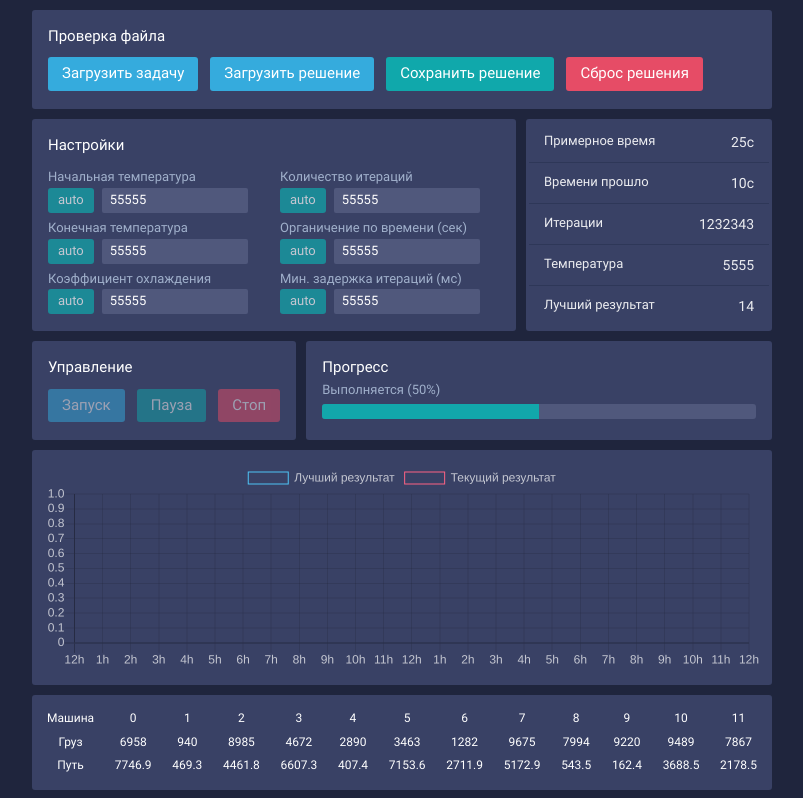
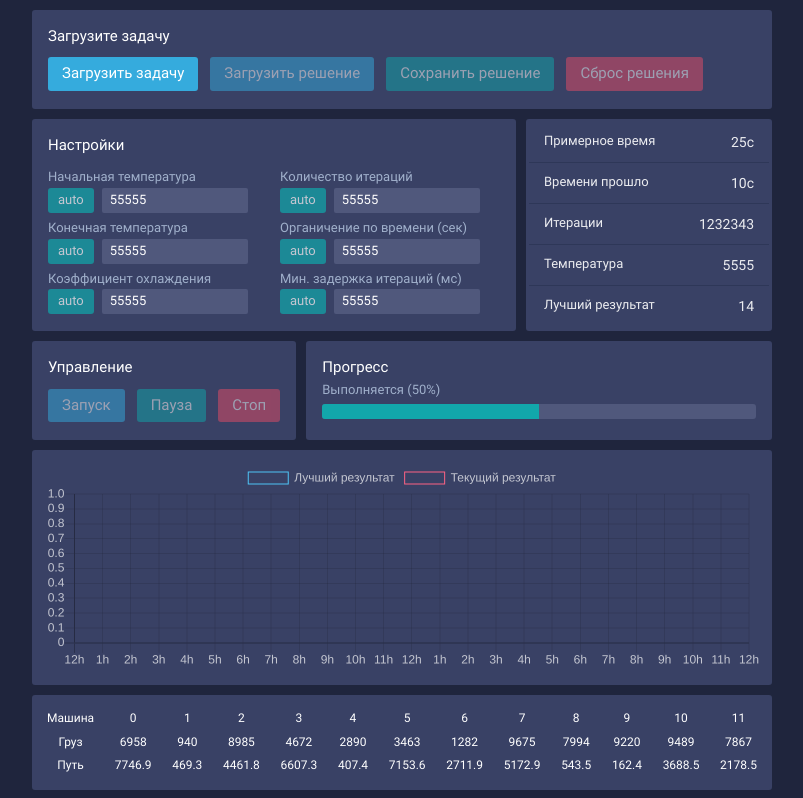
Before and after one commit to strokovok/CVRP-annealing, a Vue app in the folder interface/: page / in a window 1280 px wide. Shown: the top 798 px of the page, without its empty margins (238-1041 px from the left). Built offline with nearby package versions, Linux system fonts and the light colour scheme.

Commit message:
Started event system

```diff
--- a/interface/src/App.vue
+++ b/interface/src/App.vue
@@ -59,9 +59,11 @@ window.stateEnum = {
     INCORRECT_PROBLEM: 'INCORRECT_PROBLEM',
     PROBLEM_READY: 'PROBLEM_READY',
     SOLVING: 'SOLVING',
+    PAUSED: 'PAUSED',
     SOLUTION_LOADING: 'SOLUTION_LOADING',
     INCORRECT_SOLUTION: 'INCORRECT_SOLUTION',
-    SOLUTION_VIEW: 'SOLUTION_VIEW'
+    SOLUTION_VIEW: 'SOLUTION_VIEW',
+    SOLUTION_SAVING: 'SOLUTION_SAVING',
 };
 
 window.settingsEnum = {
@@ -99,8 +101,30 @@ export default {
     },
     created() {
         window.globalStore = this.store;
+        window.handleAppEvent = this.handleAppEvent;
     },
     methods: {
+        handleAppEvent(arg) {
+            let newState = arg.newState;
+            let update = arg.update;
+            if (newState)
+                this.store.state = newState;
+            if (update) {
+                for (let arrName of ['cars', 'routes', 'graph'])
+                    if (update.hasOwnProperty(arrName)) {
+                        while (this.store[arrName].length > 0)
+                            this.store[arrName].pop();
+                        for (let item of update[arrName])
+                            this.store[arrName].push(item);
+                    }
+                if (update.hasOwnProperty('averageOpTime'))
+                    this.store.averageOpTime = update.averageOpTime;
+                if (update.hasOwnProperty('stats'))
+                    for (let stat in update.stats)
+                        this.store.stats[stat] = update.stats[stat];
+            }
+            window.eventBus.$emit('redraw');
+        }
     },
     components: {
         Files,
--- a/interface/src/components/Files.vue
+++ b/interface/src/components/Files.vue
@@ -1,11 +1,19 @@
 <template>
     <div class="files">
-        <div class="ui-label">Проверка файла</div>
+        <div class="ui-label">{{status}}</div>
         <div class="buttons">
-            <button class="ui-button">Загрузить задачу</button>
-            <button class="ui-button">Загрузить решение</button>
-            <button class="ui-button secondary">Сохранить решение</button>
-            <button class="ui-button danger">Сброс решения</button>
+            <button class="ui-button" :disabled="!problemLoadAbility" @click="loadProblem">
+                Загрузить задачу
+            </button>
+            <button class="ui-button" :disabled="!solutionLoadAbility" @click="loadSolution">
+                Загрузить решение
+            </button>
+            <button class="ui-button secondary" :disabled="!solutionSaveAbility" @click="saveSolution">
+                Сохранить решение
+            </button>
+            <button class="ui-button danger" :disabled="!solutionResetAbility" @click="resetSolution">
+                Сброс решения
+            </button>
         </div>
     </div>
 </template>
@@ -23,9 +31,65 @@
 </style>
 
 <script>
+
 export default {
     methods: {
-
+        loadProblem() {
+            if (window.requestProblemLoading)
+                window.requestProblemLoading();
+        },
+        loadSolution() {
+            if (window.requestSolutionLoading)
+                window.requestSolutionLoading();
+        },
+        saveSolution() {
+            if (window.requestSolutionSaving)
+                window.requestSolutionSaving();
+        },
+        resetSolution() {
+            window.handleAppEvent({ event: eventsEnum.SOLUTION_RESET });
+        }
+    },
+    computed: {
+       status() {
+           return {
+               [stateEnum.EMPTY]: 'Загрузите задачу',
+               [stateEnum.PROBLEM_LOADING]: 'Проверка задачи',
+               [stateEnum.INCORRECT_PROBLEM]: 'Некорректный файл задачи',
+               [stateEnum.PROBLEM_READY]: 'Задача загружена',
+               [stateEnum.SOLVING]: 'Идёт решение',
+               [stateEnum.PAUSED]: 'Решение на паузе',
+               [stateEnum.SOLUTION_VIEW]: 'Просмотр решения',
+               [stateEnum.SOLUTION_LOADING]: 'Проверка решения',
+               [stateEnum.INCORRECT_SOLUTION]: 'Некорректный файл решения',
+               [stateEnum.SOLUTION_SAVING]: 'Сохранение решения'
+           }[globalStore.state];
+       },
+       problemLoadAbility() {
+           return [
+               stateEnum.EMPTY,
+               stateEnum.INCORRECT_PROBLEM,
+               stateEnum.PROBLEM_READY,
+               stateEnum.SOLUTION_VIEW,
+               stateEnum.INCORRECT_SOLUTION
+           ].includes(globalStore.state);
+       },
+       solutionLoadAbility() {
+           return [
+               stateEnum.PROBLEM_READY,
+               stateEnum.SOLUTION_VIEW,
+               stateEnum.INCORRECT_SOLUTION
+           ].includes(globalStore.state);
+       },
+       solutionSaveAbility() {
+           return globalStore.state === stateEnum.SOLUTION_VIEW;
+       },
+       solutionResetAbility() {
+           return [
+               stateEnum.INCORRECT_SOLUTION,
+               stateEnum.SOLUTION_VIEW
+           ].includes(globalStore.state);
+       }
     }
 };
 </script>
--- a/interface/src/components/Graph.vue
+++ b/interface/src/components/Graph.vue
@@ -36,7 +36,7 @@ export default {
         canvas.style.width = canvas.style.height = '375px';
         canvas.getContext('2d').scale(2, 2);
         this.updateRandomly();
-        setInterval(this.updateRoutesRandomly, 1000);
+        // setInterval(this.updateRoutesRandomly, 1000);
     },
     methods: {
         updateRandomly() {
--- a/interface/src/components/Routes.vue
+++ b/interface/src/components/Routes.vue
@@ -69,7 +69,7 @@ export default {
         }
     },
     mounted() {
-        setInterval(this.updateRandomly, 1000);
+        // setInterval(this.updateRandomly, 1000);
     },
     methods: {
         updateRandomly() {
```
